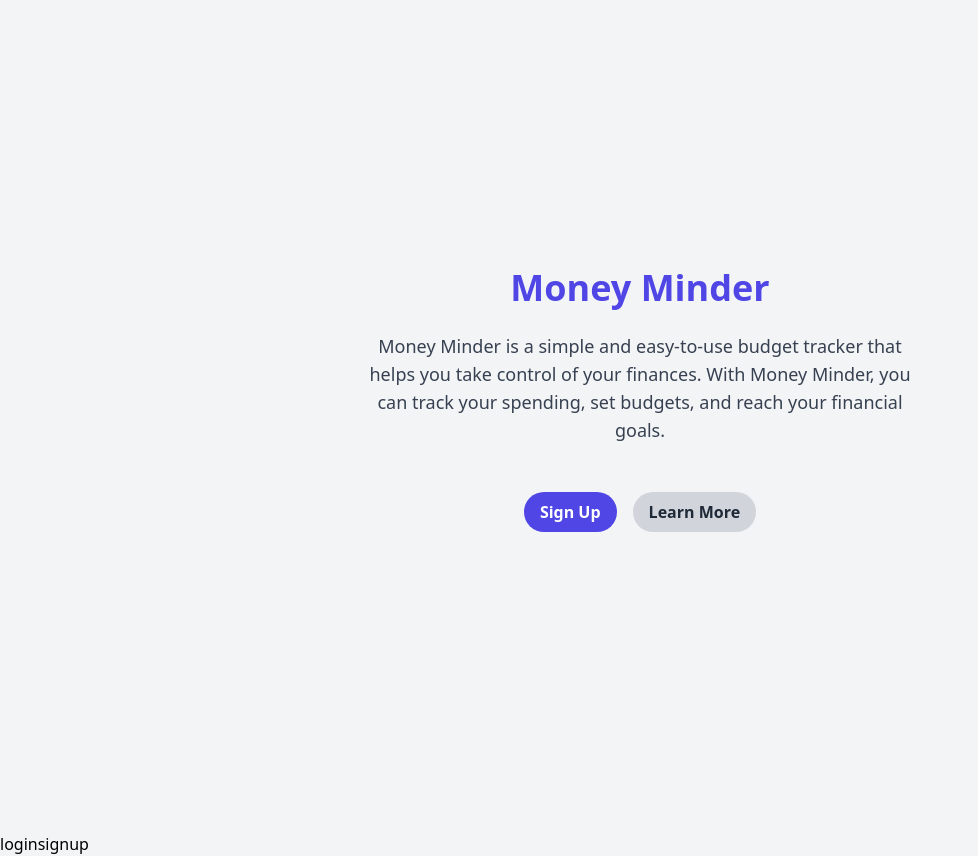
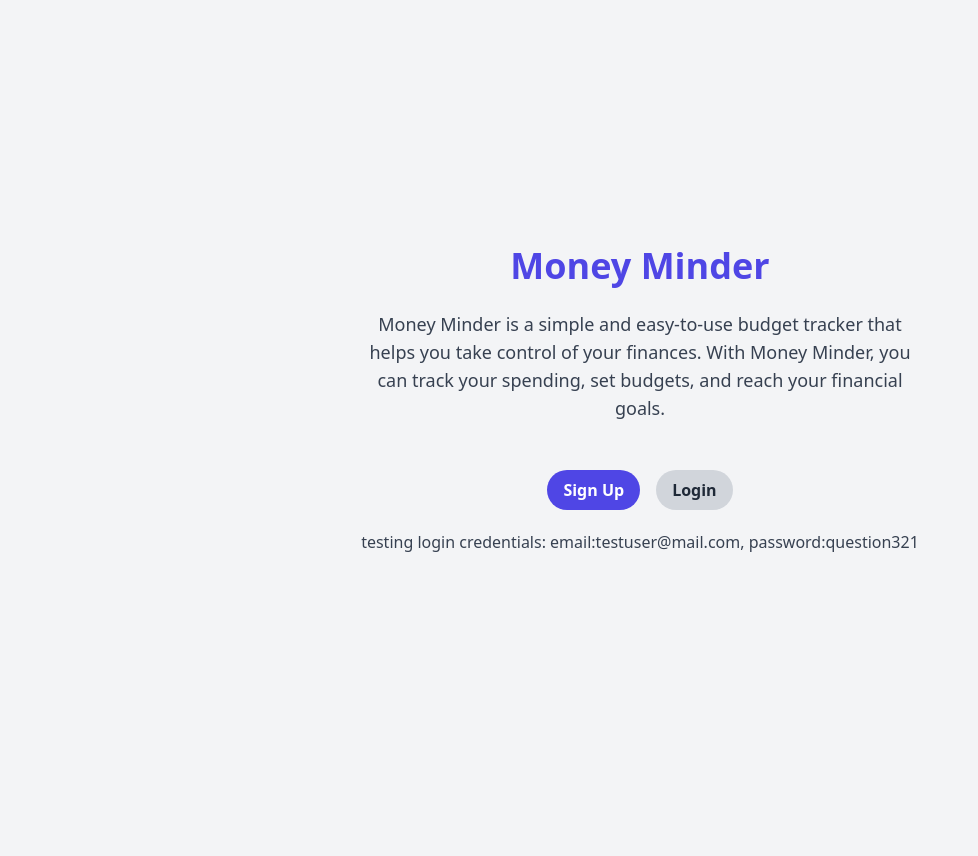
Before and after one commit to CaptainVee/money_minder, a Django app: page / in a window 1280 px wide. Shown: the whole page, without its empty margins (0-978 px from the left). After the commit the page ends 552 px from the top, so only its background shows below. Run offline with Django 4.2, Linux system fonts and the light colour scheme.

Commit message:
added testing account

```diff
--- a/templates/landing_page.html
+++ b/templates/landing_page.html
@@ -17,16 +17,12 @@
         </div>
         <div class="flex items-center justify-center">
             <a href="{% url 'account_signup' %}" class="bg-indigo-600 hover:bg-indigo-700 text-white font-bold py-2 px-4 rounded-full mr-4">Sign Up</a>
-            <a href="{% url 'account_login' %}" class="bg-gray-300 hover:bg-gray-400 text-gray-800 font-bold py-2 px-4 rounded-full">Learn More</a>
+            <a href="{% url 'account_login' %}" class="bg-gray-300 hover:bg-gray-400 text-gray-800 font-bold py-2 px-4 rounded-full">Login</a>
         </div>
+        <p class="text-gray-700 mt-5">testing login credentials: email:testuser@mail.com, password:question321</p>
     </div>
+
 
 </body>
 
 </html>
-
-
-        <div class="flex" style="margin-top: 32px;">
-            <a href="">login</a>
-            <a href="">signup</a>
-        </div>
```
